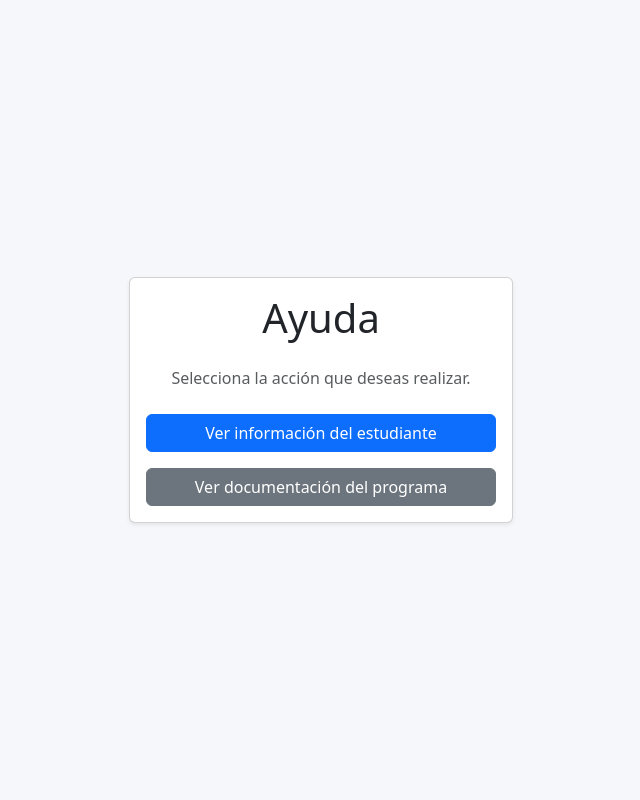
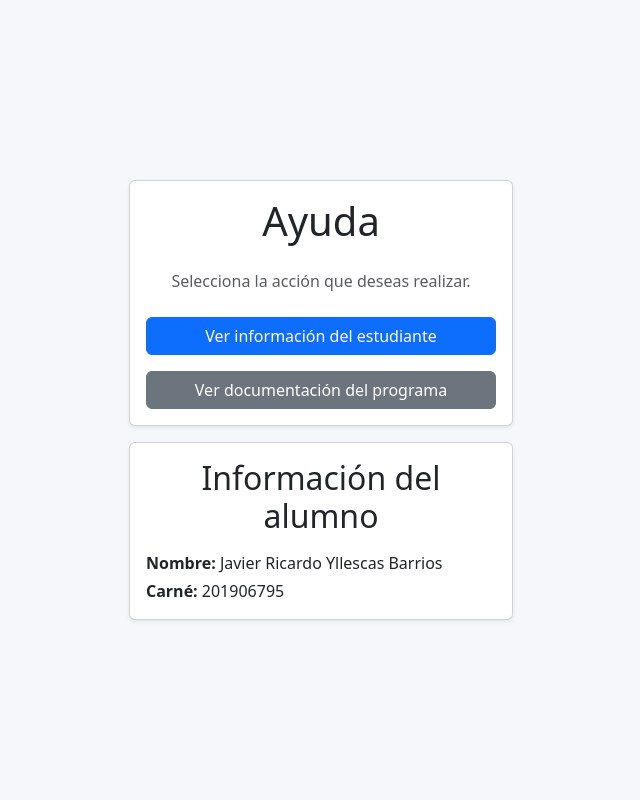
Before and after one commit to Javier-201906795/IPC2_Proyecto3_201906795, a Django app: page /ayuda in a window 1280 px wide. Shown: the whole page, without its empty margins (319-959 px from the left). Run offline with Django 5.2, Linux system fonts and the light colour scheme.

Commit message:
Documentacion base
se utilizo el archivo del proyecto 2 se realizaran cambio para el proyecto 3

```diff
--- a/Frontend/app/templates/ayuda.html
+++ b/Frontend/app/templates/ayuda.html
@@ -14,7 +14,7 @@
   </head>
   <body>
 
-    <main class="vh-100 d-flex align-items-center justify-content-center">
+    <main class="vh-100 d-flex flex-column align-items-center justify-content-center gap-3">
       <div class="card shadow-sm card-centered">
         <div class="card-body">
           <h1 class="card-title text-center mb-4">Ayuda</h1>
@@ -25,6 +25,14 @@
           </div>
         </div>
       </div>
+
+      <div class="card shadow-sm card-centered">
+        <div class="card-body">
+          <h2 class="card-title text-center mb-3">Información del alumno</h2>
+          <p class="mb-1"><strong>Nombre:</strong> Javier Ricardo Yllescas Barrios</p>
+          <p class="mb-0"><strong>Carné:</strong> 201906795</p>
+        </div>
+      </div>
     </main>
 
     <script src="https://cdn.jsdelivr.net/npm/bootstrap@5.3.3/dist/js/bootstrap.bundle.min.js"></script>
```
Also changed, not shown: 3 other files.
